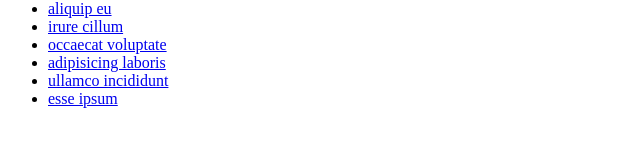
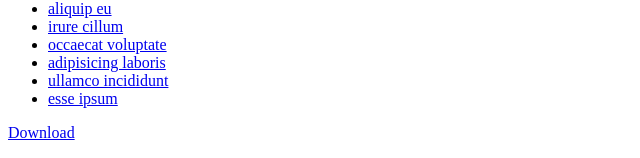
Before and after one commit to moorinl/django-technology-radar, a Django app: page /radars/moor-interactive/ in a window 1280 px wide. Shown: the part 1758-1916 px from the top of the page, without its empty margins (0-640 px from the left). Before the commit the page ends 1866 px from the top, so only its background shows below. Run offline with Django 3.2, Linux system fonts and the light colour scheme; data comes from the database, SQL or seed files in the repository.

Commit message:
added download button

```diff
--- a/sandbox/settings.py
+++ b/sandbox/settings.py
@@ -79,3 +79,5 @@ REST_FRAMEWORK = {
         'rest_framework.permissions.AllowAny'
     ]
 }
+
+TECHNOLOGY_RADAR_RENDER_CLASS = 'technology_radar.renderers.PDFRenderer'
--- a/technology_radar/templates/technology_radar/radar.html
+++ b/technology_radar/templates/technology_radar/radar.html
@@ -12,3 +12,6 @@
 {% else %}
 <p>{% trans "No radar blips are available." %}</p>
 {% endif %}
+<p>
+    <a href="{% url 'radar-detail-download' radar.slug %}">{% trans "Download" %}</a>
+</p>
```
